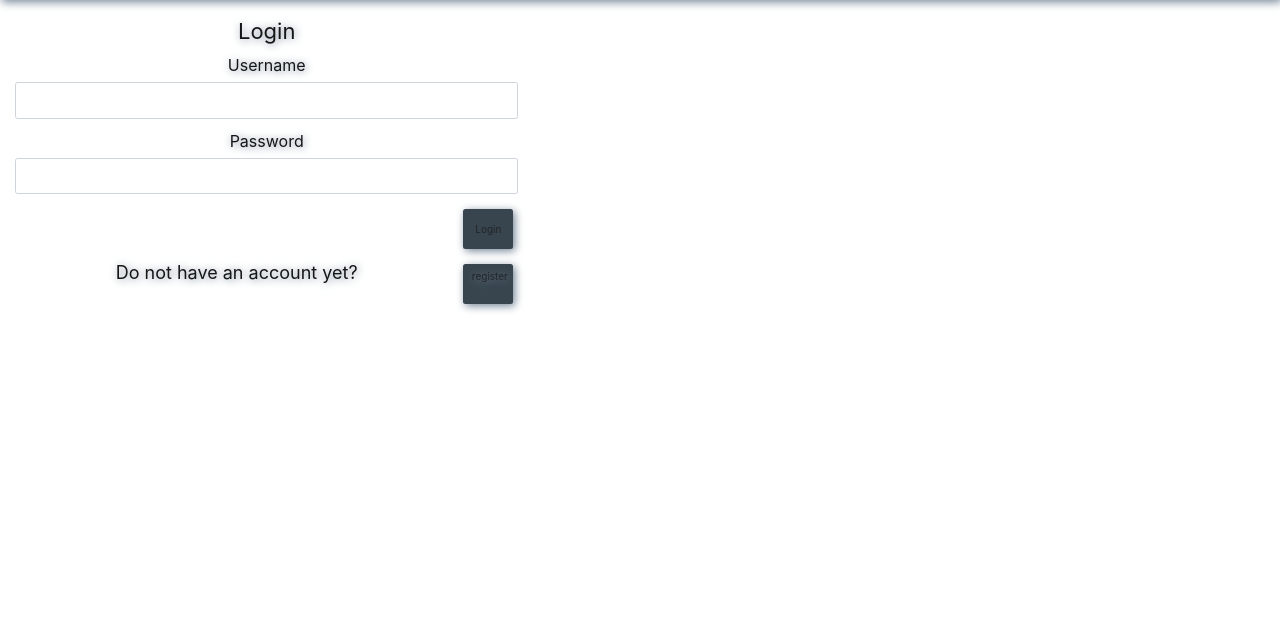
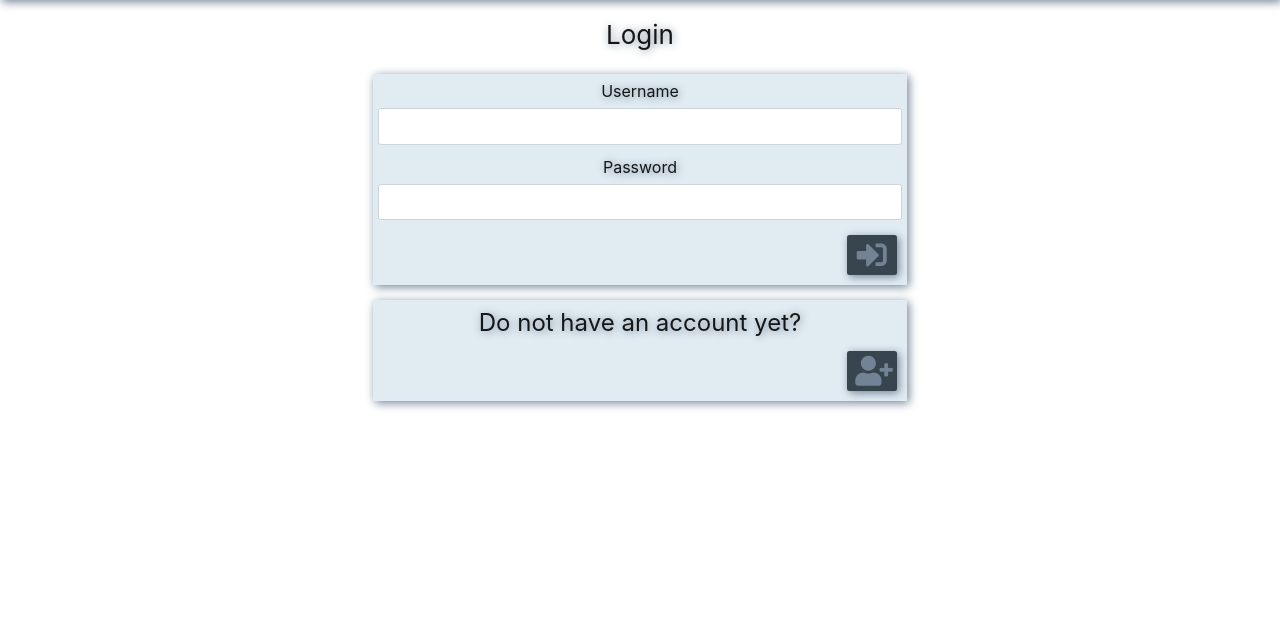
Before and after one commit to Code-Institute-Submissions/neringabickmore-scribbles, a Flask app: page /login in a window 1280 px wide. Shown: the part 130-771 px from the top of the page. Run offline with Flask 2, Linux system fonts and the light colour scheme; some libraries are stand-ins or nearby versions.

Commit message:
Changed layout and style in reg/login components

```diff
--- a/templates/components/forms/login.html
+++ b/templates/components/forms/login.html
@@ -1,27 +1,34 @@
-<div class="row">
+<!-- Title -->
+<div class="row justify-content-center mb-4">
     <div class="col-5">
-        <h3 class="center">Login</h3>
-        <form method="POST" action="{{ url_for('login') }}">
+        <h1 >Login</h1>
+    </div>
+</div>
+<!-- Login form -->
+<div class="row justify-content-center mb-4">
+    <div class="col-sm-5 col-10 access-box p-2">
+        <form method="POST" action="/login">
             <!-- Username -->
             <div class="form-group">
                 <label for="username">Username</label>
-                <input id="username" name="username" type="text" class="form-control" minlength="5" maxlength="15"
-                    pattern="^[a-zA-Z0-9{5,15}$" required>
+                <input id="username" name="username" type="text" class="form-control" minlength="4" maxlength="10"
+                    pattern="^[a-zA-Z0-9{4,10}$" required>
             </div>
             <!-- Password -->
             <div class="form-group">
                 <label for="password">Password</label>
-                <input id="password" name="password" type="password" minlength="5" maxlength="15"
-                    pattern="^[a-zA-Z0-9{5,15}$" class="form-control" required>
+                <input id="password" name="password" type="password" minlength="4" maxlength="10"
+                    pattern="^[a-zA-Z0-9{4,10}$" class="form-control" required>
             </div>
-            <!-- Register -->
-            <button type="submit" class="btn">Login</button>
+            <!-- Login -->
+            <button type="submit" class="btn"><i class="fas fa-sign-in-alt icon-btn"></i></button>
         </form>
     </div>
-
+<!-- Redirection to register -->
 </div>
-<div class="row mt-2">
-    <div class="col-5">
-        <p class="">Do not have an account yet? <a href="{{ url_for('register') }}" class="btn">register</a></p>
+<div class="row mt-2 justify-content-center">
+    <div class="col-sm-5 col-10 p-2 access-box">
+        <h2 class="">Do not have an account yet? </h2>
+        <a href="/register" class="btn"><i class="fas fa-user-plus icon-btn"></i></a>
     </div>
 </div>
```
Also changed, not shown: templates/components/forms/register.html (+20 -12 lines).
